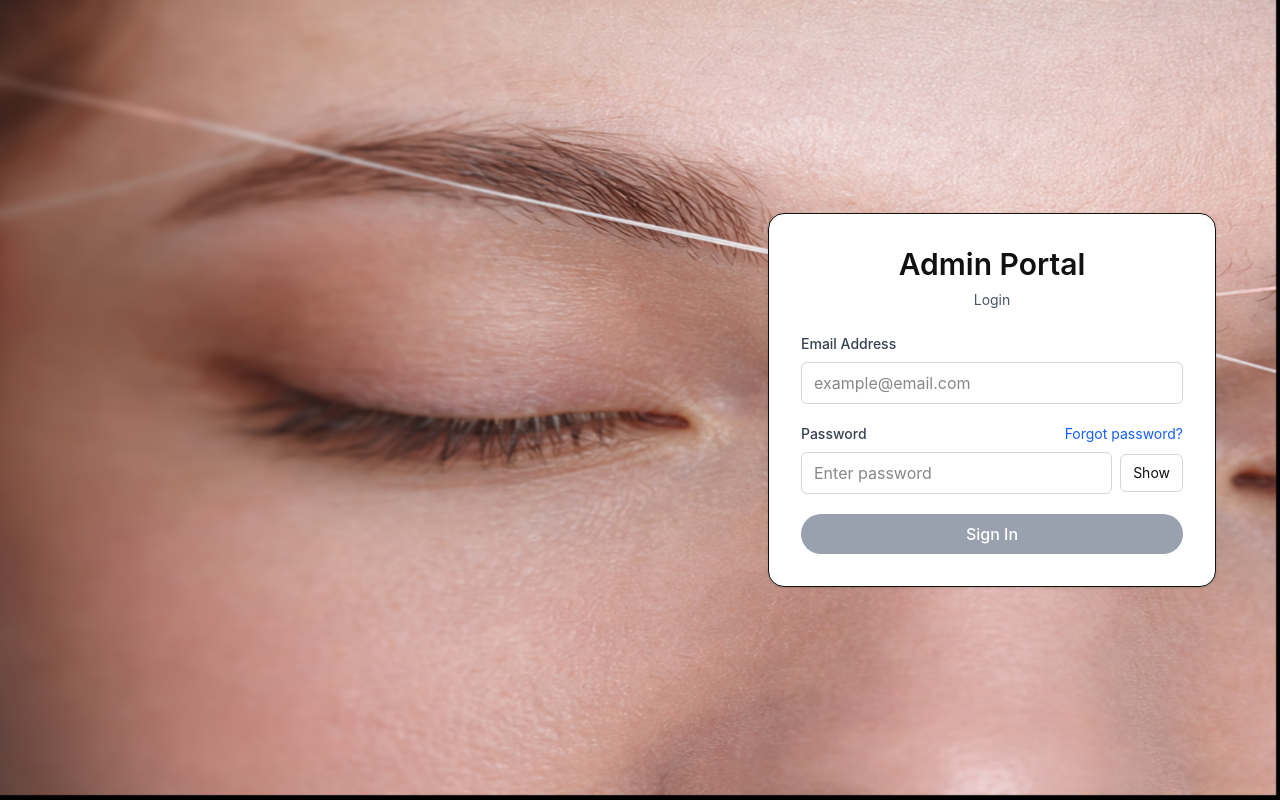
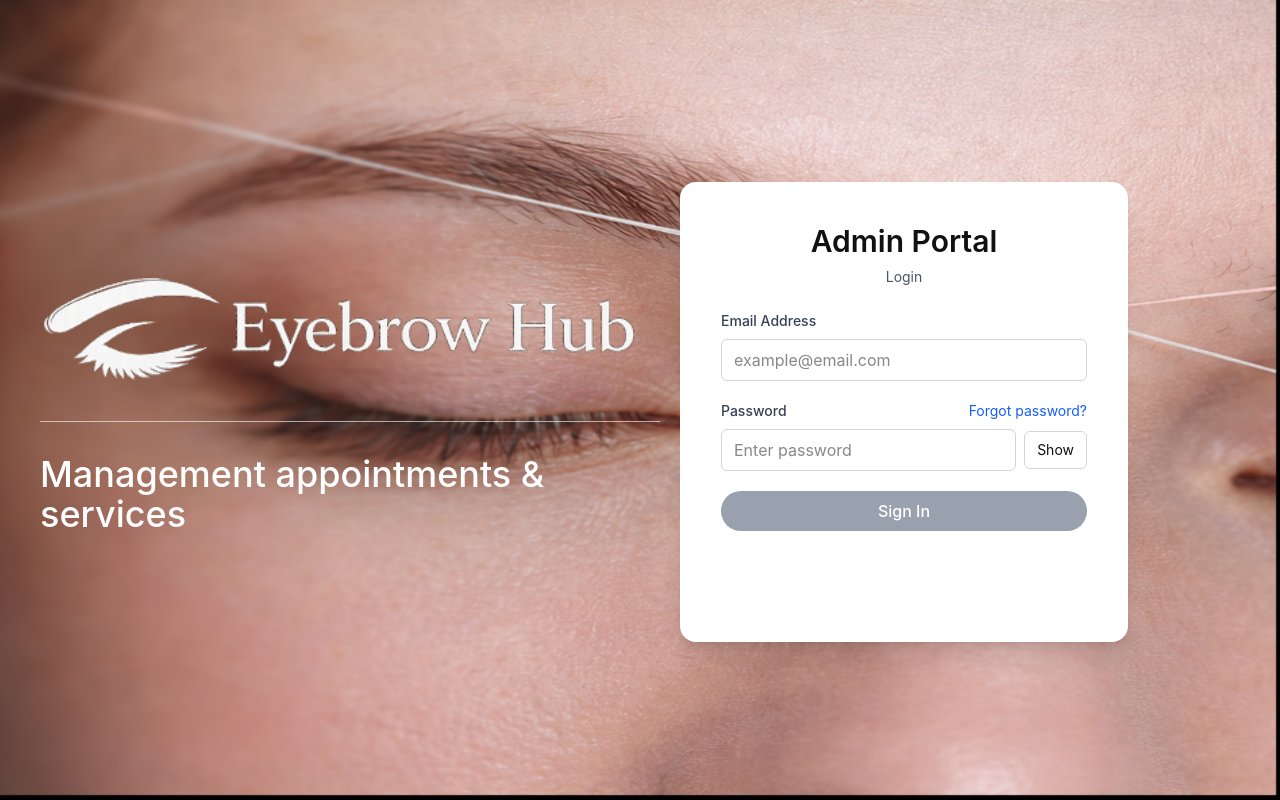
Before and after one commit to brentcrosby/eyebrow-hub, a Next.js app: page /admin/login in a window 1280 px wide. Built offline with nearby package versions, Linux system fonts and the light colour scheme.

Commit message:
Finished-Adjusted admin login layout

```diff
--- a/app/admin/login/page.tsx
+++ b/app/admin/login/page.tsx
@@ -5,6 +5,7 @@ import Link from "next/link";
 import { useRouter } from "next/navigation";
 import Image from "next/image";
 import bgImage from "@/app/assests/images/bgadminlogin.png";
+import logoImage from "@/app/assests/logos/white logo.png";
 
 export default function AdminLoginPage() {
   const router = useRouter();
@@ -75,7 +76,7 @@ export default function AdminLoginPage() {
           className="object-cover object-center"
           priority
         />
-        <div className="relative z-10 w-full max-w-md rounded-2xl border bg-white p-8 shadow-sm">
+        <div className="relative z-10 w-full max-w-md min-h-[400px] rounded-2xl border border-white/40 bg-white p-10 shadow-xl mt-6 lg:mr-36">
           <h1 className="mb-2 text-center text-3xl font-semibold">
             Admin Portal
           </h1>
@@ -86,16 +87,29 @@ export default function AdminLoginPage() {
   }
 
   return (
-    <main className="relative min-h-screen w-full flex items-center justify-end px-16 bg-black">
-      <Image
+    <main className="relative min-h-screen w-full flex items-center justify-between px-8 lg:px-10 bg-black">      <Image
       src={bgImage}
       alt=""
       fill
       className="object-cover object-right"
       priority
     />
-      <div className="relative z-10 w-full max-w-md rounded-2xl border bg-white p-8 shadow-sm">
-        <h1 className="mb-2 text-center text-3xl font-semibold">
+
+      <div className="relative z-10 hidden lg:flex max-w-2xl flex-col">
+        <Image
+          src={logoImage}
+          alt="Eyebrow Hub Logo"
+          width={600}
+          height={140}
+          className="h-auto w-full max-w-[620px]"
+        />
+        <hr className="my-8 w-full max-w-[620px] border-white/60" />
+        <p className="text-4xl text-white font-medium">
+          Management appointments & services
+        </p>
+      </div>
+
+      <div className="relative z-10 w-full max-w-md min-h-[460px] rounded-2xl border border-white/40 bg-white p-10 shadow-xl mt-6 lg:mr-28">        <h1 className="mb-2 text-center text-3xl font-semibold">
         Admin Portal
       </h1>
 
@@ -175,8 +189,7 @@ export default function AdminLoginPage() {
           <button
             type="submit"
             disabled={isButtonDisabled}
-            className={`w-full rounded-full px-4 py-2 font-medium text-white transition ${
-              isButtonDisabled
+            className={`w-full rounded-full px-4 py-2 font-medium text-white transition ${isButtonDisabled
               ? "cursor-not-allowed bg-gray-400"
               : "bg-[#7a5a3c] hover:opacity-90"
               }`}
```
Lines whose indentation alone changed are shown as unchanged.
